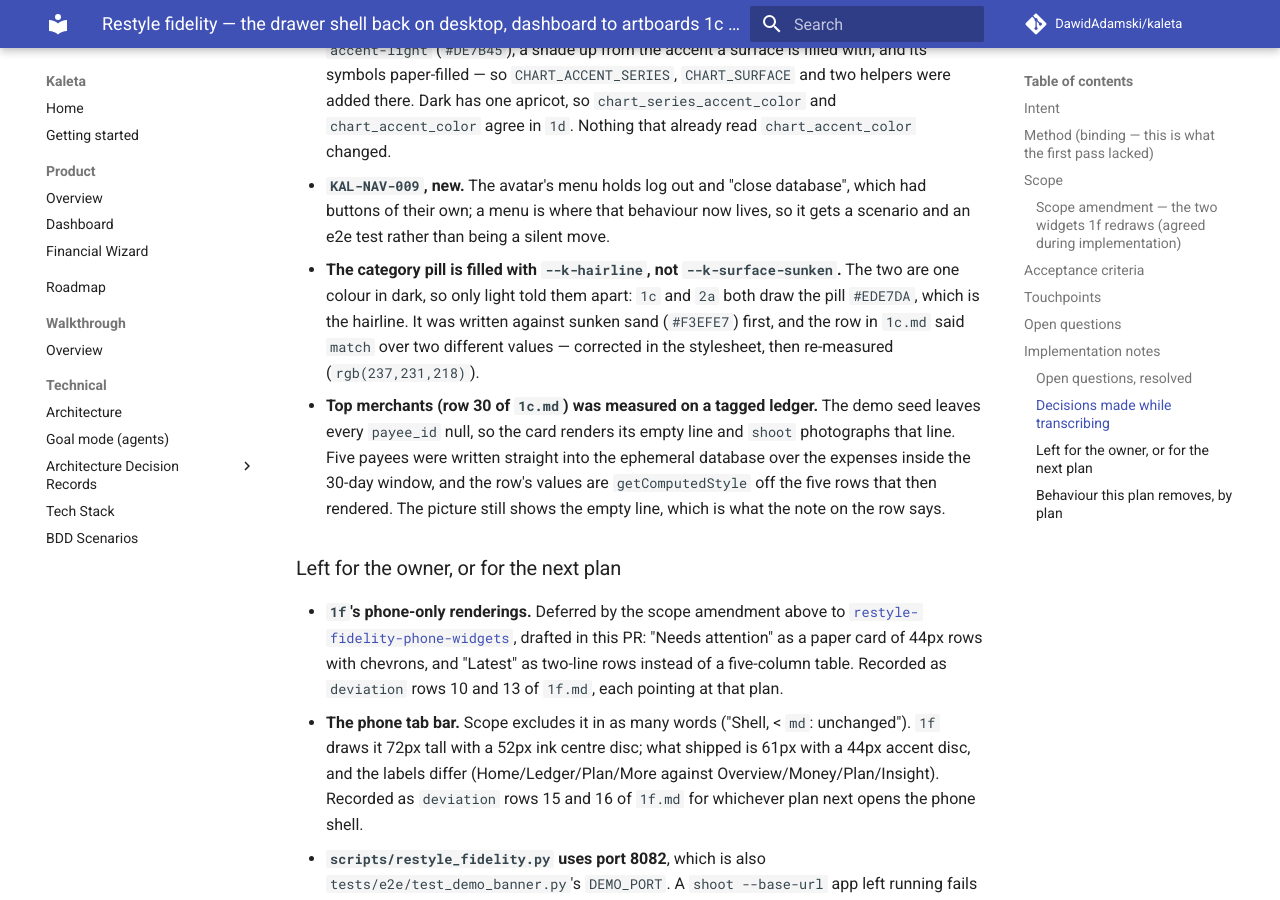
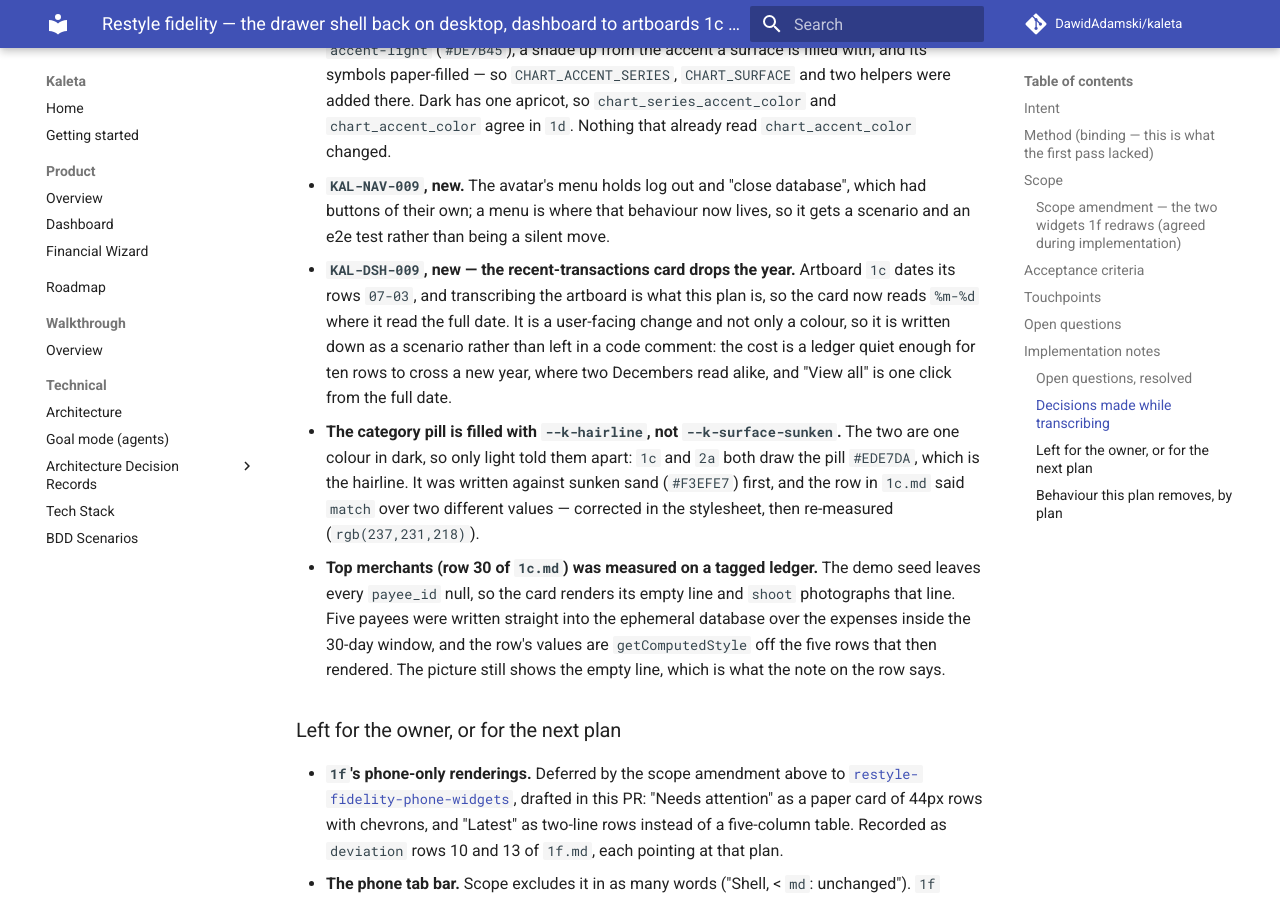
Before and after one commit to DawidAdamski/kaleta, an MkDocs documentation site: the page built from docs/plans/restyle-fidelity-shell-dashboard.md, in a window 1280 px wide and 900 px high, scrolled down 5355 px. Built offline with MkDocs 1.6.1 and Material for MkDocs 9.7.7, drawn with Linux system fonts in a browser that asks for light colours; comment, search, counter and statistics services are not loaded.

Commit message:
fix(restyle): the review's second round of notes
`mobile_layout` had no unit test and its dedup guard lived only in the
plan's notes — five now pin it: the hero is prepended, an already-stored
hero is left where the user put it, an empty layout is the hero alone,
the stored list is not mutated, and the size comes from the registry.

`KAL-DSH-009` (the card drops the year) was written as a scenario and a
code comment but never as a decision; it is now in the plan's
Implementation notes, and row 34 of `1c.md` names the scenario.

Plus a stray `#` left over from an edit in `layout.py`.

Co-Authored-By: Claude Opus 5 (1M context) <noreply@anthropic.com>

```diff
--- a/docs/plans/restyle-fidelity-shell-dashboard.md
+++ b/docs/plans/restyle-fidelity-shell-dashboard.md
@@ -233,6 +233,13 @@ gets accepted or sent back.
   database", which had buttons of their own; a menu is where that behaviour
   now lives, so it gets a scenario and an e2e test rather than being a
   silent move.
+- **`KAL-DSH-009`, new — the recent-transactions card drops the year.**
+  Artboard `1c` dates its rows `07-03`, and transcribing the artboard is
+  what this plan is, so the card now reads `%m-%d` where it read the full
+  date. It is a user-facing change and not only a colour, so it is written
+  down as a scenario rather than left in a code comment: the cost is a
+  ledger quiet enough for ten rows to cross a new year, where two Decembers
+  read alike, and "View all" is one click from the full date.
 - **The category pill is filled with `--k-hairline`, not
   `--k-surface-sunken`.** The two are one colour in dark, so only light
   told them apart: `1c` and `2a` both draw the pill `#EDE7DA`, which is the
```
Also changed, not shown: docs/design/restyle/fidelity/1c.md (+2 -2 lines), docs/design/restyle/fidelity/1d.md (+1 -1 lines), docs/design/restyle/fidelity/1f.md (+1 -1 lines), 2 other files.
